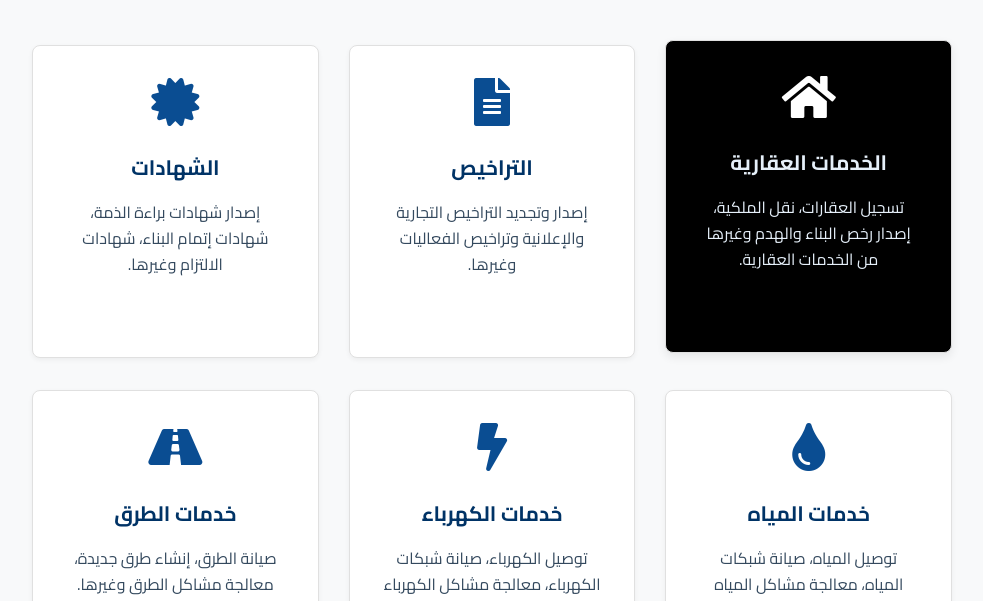
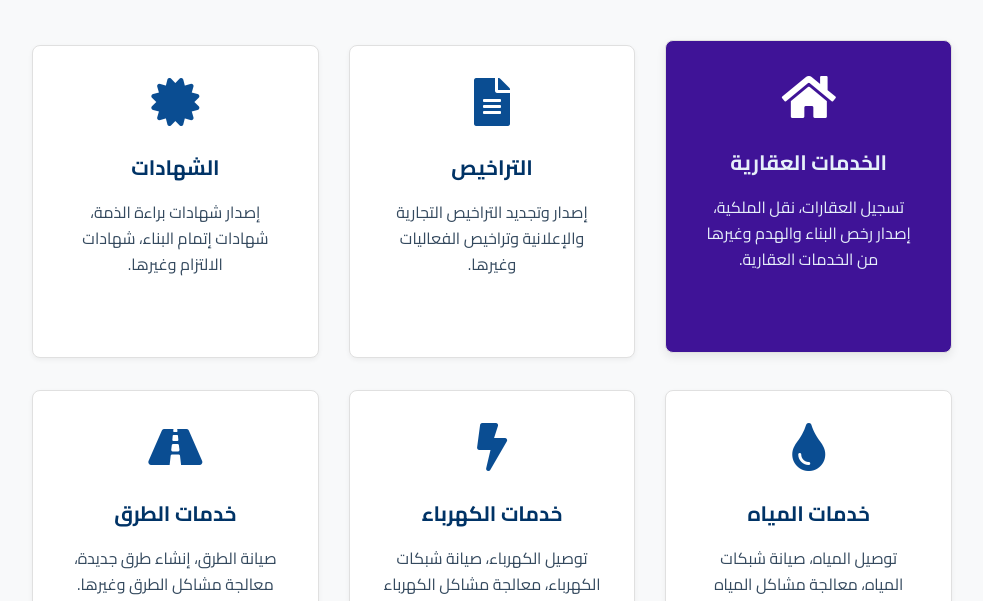
Before and after one commit to Muhammad-Kareem123/GehazyLastUpdate, a plain HTML site: page index.html in a window 1280 px wide. In both pictures the pointer is over the element 956 px from the left and 968 px from the top of the page. Shown: the part 767-1368 px from the top of the page, without its empty margins (148-1131 px from the left). Drawn offline with Linux system fonts and the light colour scheme.

Commit message:
Add files via upload

```diff
--- a/style.css
+++ b/style.css
@@ -991,7 +991,7 @@ body.auth-page::before {
   width: 100%;
 }
 main .card:hover{
-  background-color: rgb(0, 0, 0);
+  background-color: rgb(63, 19, 151);
   color: white;
   cursor: pointer;
 }
```
